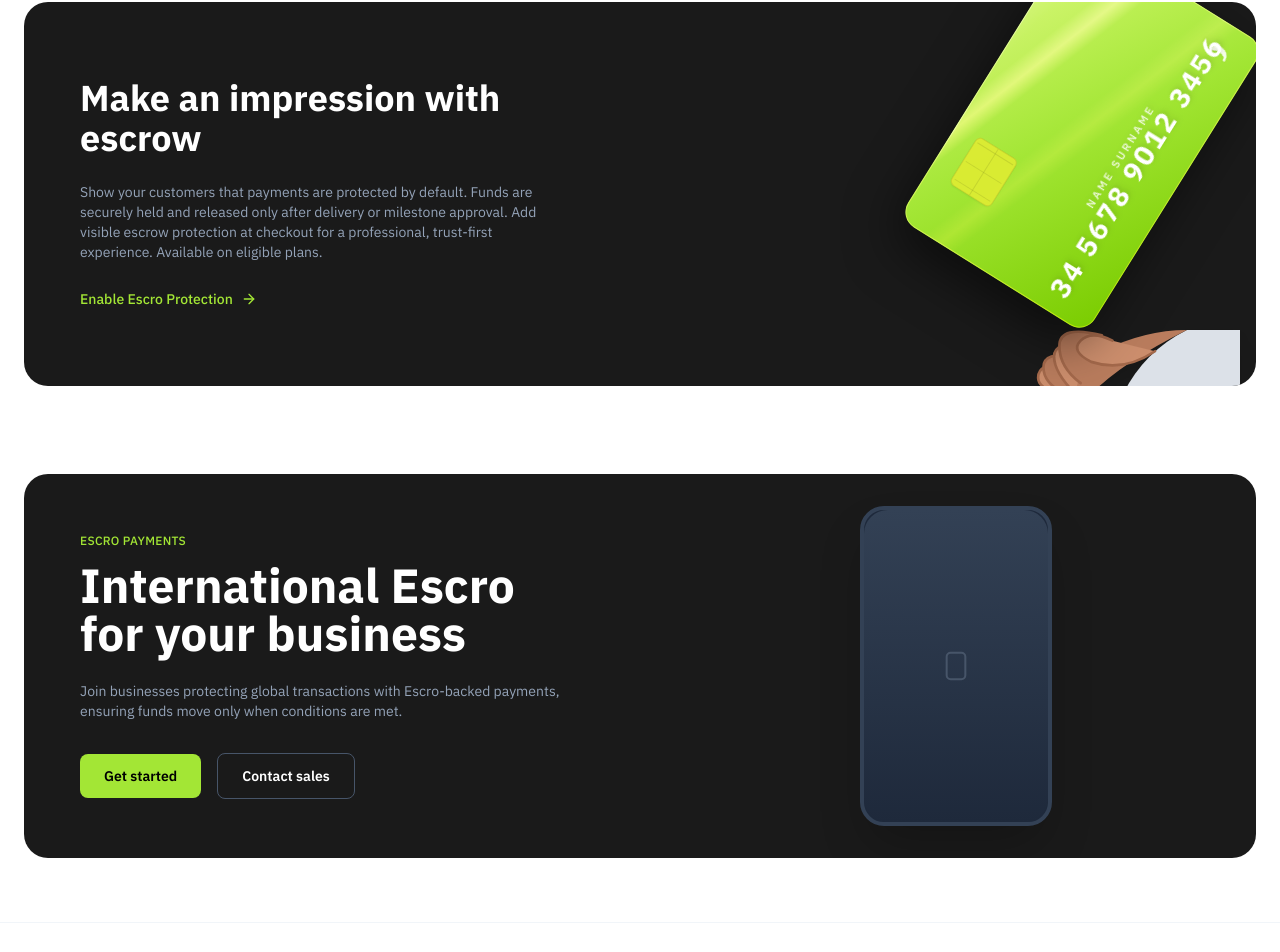
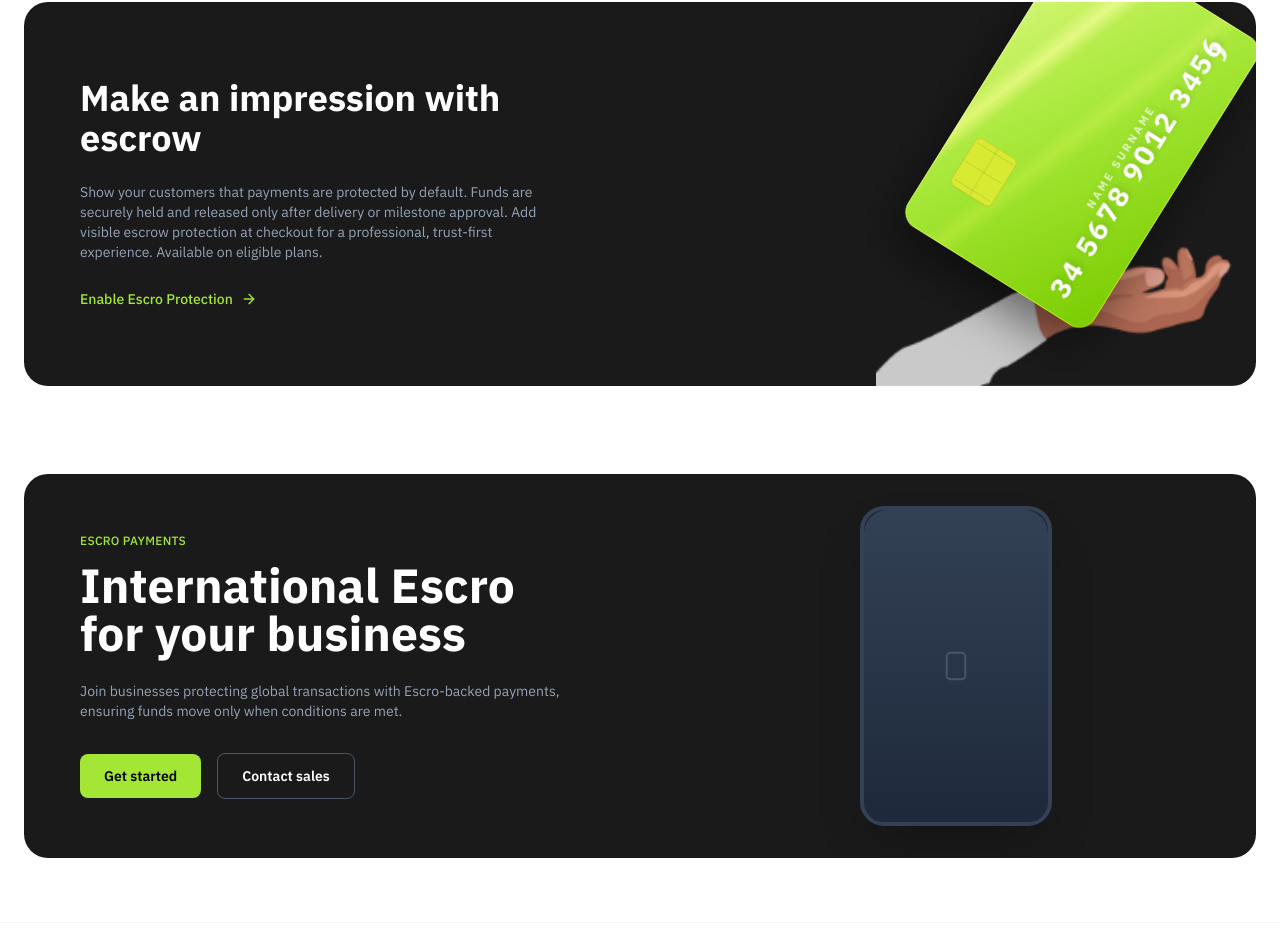
Before and after one commit to ahsanstarn/ESCROW, a React (Vite) app: page / in a window 1280 px wide. Shown: the part 1860-2812 px from the top of the page. Built offline with nearby package versions, Linux system fonts and the light colour scheme.

Commit message:
Use uploaded hand image and add glare to card

```diff
--- a/src/pages/Landing.tsx
+++ b/src/pages/Landing.tsx
@@ -382,20 +382,8 @@ export default function Landing() {
                 </div>
 
                 {/* Hand reaching out from bottom right */}
-                <div className="absolute bottom-0 right-[-10px] md:right-4 w-[280px] md:w-[340px] z-10 translate-y-2 pointer-events-none">
-                  <svg viewBox="0 0 320 220" fill="none" className="w-full h-auto drop-shadow-xl">
-                    {/* Sleeve */}
-                    <path d="M 210 220 Q 230 180 270 160 L 320 160 L 320 220 Z" fill="#dce1e8" />
-                    {/* Arm/Hand Base */}
-                    <path d="M 180 220 Q 210 190 270 160 Q 230 160 190 180 Q 150 195 160 220 Z" fill="#b97c5d" />
-                    {/* Fingers overlapping */}
-                    <path d="M 155 195 Q 130 190 130 205 Q 130 215 150 220" fill="#cc8e6d" stroke="#a4694b" strokeWidth="2.5" strokeLinecap="round"/>
-                    <path d="M 165 185 Q 135 180 135 195 Q 135 210 155 220" fill="#b97c5d" stroke="#a4694b" strokeWidth="2.5" strokeLinecap="round"/>
-                    <path d="M 175 175 Q 145 170 145 185 Q 145 200 165 220" fill="#cc8e6d" stroke="#a4694b" strokeWidth="2.5" strokeLinecap="round"/>
-                    <path d="M 190 165 Q 150 155 150 175 Q 150 195 170 210" fill="#b97c5d" stroke="#a4694b" strokeWidth="2.5" strokeLinecap="round"/>
-                    {/* Thumb */}
-                    <path d="M 200 170 Q 180 160 170 170 Q 160 180 180 190 Q 210 200 240 180" fill="#cc8e6d" stroke="#a4694b" strokeWidth="2.5" strokeLinecap="round"/>
-                  </svg>
+                <div className="absolute bottom-[-10px] right-[-20px] md:right-0 w-[300px] md:w-[380px] z-10 pointer-events-none mix-blend-screen">
+                  <img src="/hand.png" alt="Hand holding card" className="w-full h-auto drop-shadow-2xl opacity-90 hover:opacity-100 transition-opacity" />
                 </div>
               </div>
             </div>
```
Also changed, not shown: public/hand.png (added).
